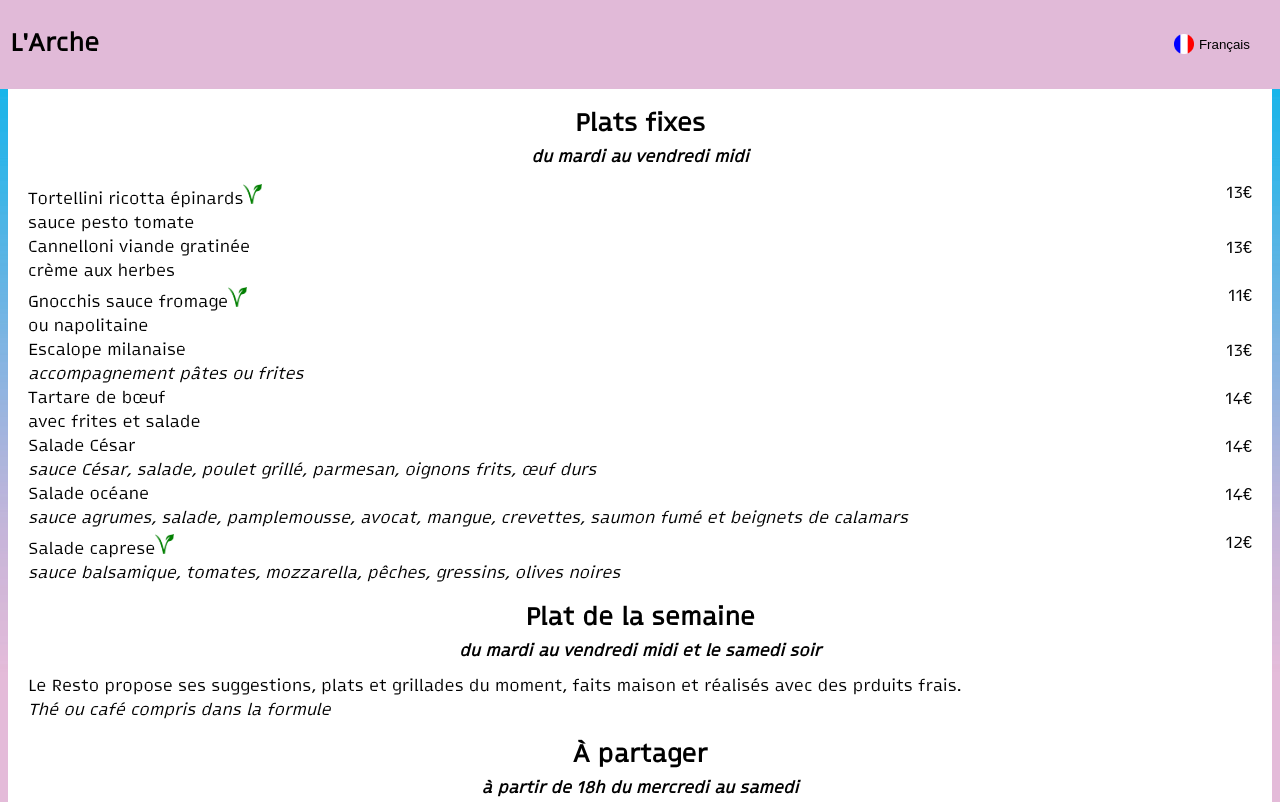
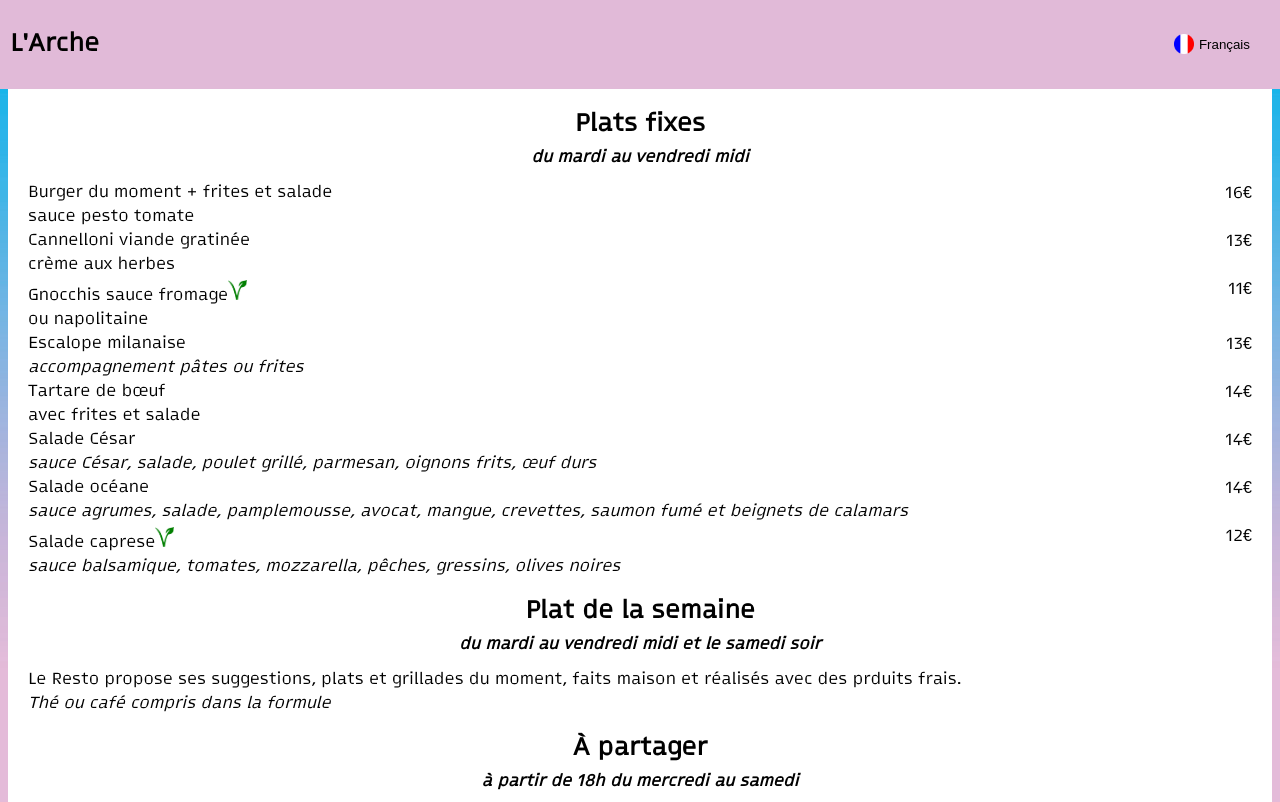
Before and after one commit to LArcheVillerupt/l-arche-menu, a plain HTML site: page index.html in a window 1280 px wide. Shown: the top 802 px of the page. Drawn offline with Linux system fonts and the light colour scheme.

Commit message:
Update index.html

```diff
--- a/index.html
+++ b/index.html
@@ -54,7 +54,7 @@
         <p class="center bold italique sans-margin-top">du mardi au vendredi midi</p>
         <!-- Liste des plats fixes avec leur prix -->
         <ul>
-          <li></span>Tortellini ricotta épinards<span class="logo-veggie"></span> <span class="prix">13€</span></li>
+          <li></span>Burger du moment + frites et salade</span> <span class="prix">16€</span></li>
           <li>sauce pesto tomate</li>
           <li>Cannelloni viande gratinée<span class="prix">13€</span></li>
           <li>crème aux herbes</li>
```
